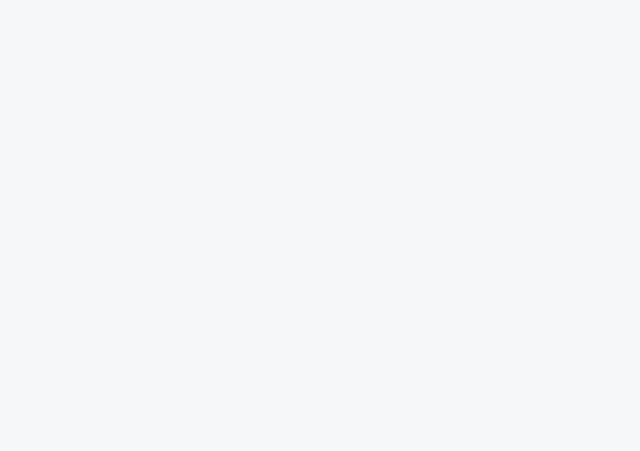
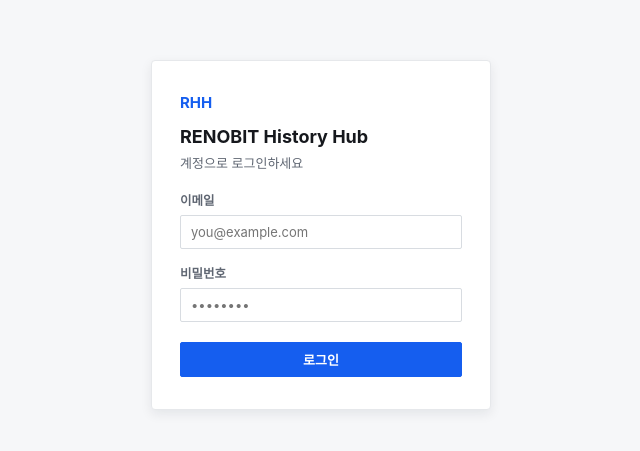
Before and after one commit to wemb-toyproject-rhh/2026_toy_project_h, a React (Vite) app in the folder frontend/: page /login in a window 1280 px wide. Before the commit this address had no page. Shown: the part 165-616 px from the top of the page, without its empty margins (319-959 px from the left). Built offline with nearby package versions, Linux system fonts and the light colour scheme; a web font is replaced by a local one.

Commit message:
feat: 로그인 페이지 추가

```diff
--- a/frontend/src/App.jsx
+++ b/frontend/src/App.jsx
@@ -1,5 +1,6 @@
 import { Routes, Route } from "react-router-dom";
 import AppLayout from "./components/common/AppLayout.jsx";
+import LoginPage from "./pages/LoginPage.jsx";
 import HistoryListPage from "./pages/HistoryListPage.jsx";
 import HistoryDetailPage from "./pages/HistoryDetailPage.jsx";
 import CompareHistoryPage from "./pages/CompareHistoryPage.jsx";
@@ -7,6 +8,7 @@
 export default function App() {
   return (
     <Routes>
+      <Route path="/login" element={<LoginPage />} />
       <Route element={<AppLayout />}>
         <Route path="/" element={<HistoryListPage />} />
         <Route path="/history/:id" element={<HistoryDetailPage />} />
--- a/frontend/src/components/common/Header.jsx
+++ b/frontend/src/components/common/Header.jsx
@@ -19,6 +19,11 @@
       <div className={styles.metaCol}>
         <span className={styles.project}>프로젝트: 스마트 관제 (main)</span>
       </div>
+      <div className={styles.actionCol}>
+        <Link to="/login" className={styles.logout}>
+          로그아웃
+        </Link>
+      </div>
     </header>
   );
 }
--- a/frontend/src/components/common/Header.module.css
+++ b/frontend/src/components/common/Header.module.css
@@ -100,3 +100,23 @@
   text-overflow: ellipsis;
   white-space: nowrap;
 }
+
+.actionCol {
+  flex-shrink: 0;
+  display: flex;
+  align-items: center;
+  padding: 0 16px;
+}
+
+.logout {
+  font-size: 13px;
+  color: var(--color-text-secondary);
+  text-decoration: none;
+  padding: 6px 10px;
+  border-radius: var(--radius-sm);
+}
+
+.logout:hover {
+  background: var(--color-surface-sunken);
+  color: var(--color-text);
+}
--- /dev/null
+++ b/frontend/src/pages/LoginPage.jsx
@@ -0,0 +1,36 @@
+import { useNavigate } from "react-router-dom";
+import Button from "../components/common/Button.jsx";
+import styles from "./LoginPage.module.css";
+
+export default function LoginPage() {
+  const navigate = useNavigate();
+
+  const handleSubmit = (event) => {
+    event.preventDefault();
+    navigate("/");
+  };
+
+  return (
+    <div className={styles.screen}>
+      <form className={styles.card} onSubmit={handleSubmit}>
+        <span className={styles.brand}>RHH</span>
+        <h1 className={styles.title}>RENOBIT History Hub</h1>
+        <p className={styles.subtitle}>계정으로 로그인하세요</p>
+
+        <label className={styles.field}>
+          <span className={styles.label}>이메일</span>
+          <input type="email" className={styles.input} placeholder="you@example.com" />
+        </label>
+
+        <label className={styles.field}>
+          <span className={styles.label}>비밀번호</span>
+          <input type="password" className={styles.input} placeholder="••••••••" />
+        </label>
+
+        <Button type="submit" variant="primary" className={styles.submit}>
+          로그인
+        </Button>
+      </form>
+    </div>
+  );
+}
--- /dev/null
+++ b/frontend/src/pages/LoginPage.module.css
@@ -0,0 +1,69 @@
+.screen {
+  min-height: 100vh;
+  display: flex;
+  align-items: center;
+  justify-content: center;
+  background: var(--color-bg);
+}
+
+.card {
+  width: 340px;
+  display: flex;
+  flex-direction: column;
+  gap: 14px;
+  padding: 32px 28px;
+  background: var(--color-surface);
+  border: 1px solid var(--color-border);
+  border-radius: var(--radius-lg);
+  box-shadow: var(--shadow-md);
+}
+
+.brand {
+  font-size: 15px;
+  font-weight: 700;
+  color: var(--color-accent);
+}
+
+.title {
+  margin: 0;
+  font-size: 18px;
+  font-weight: 700;
+  color: var(--color-text);
+}
+
+.subtitle {
+  margin: -8px 0 4px;
+  font-size: 13px;
+  color: var(--color-text-secondary);
+}
+
+.field {
+  display: flex;
+  flex-direction: column;
+  gap: 6px;
+}
+
+.label {
+  font-size: 12.5px;
+  font-weight: 600;
+  color: var(--color-text-secondary);
+}
+
+.input {
+  padding: 8px 10px;
+  font-size: 13px;
+  border: 1px solid var(--color-border-strong);
+  border-radius: var(--radius-sm);
+  background: var(--color-surface);
+  color: var(--color-text);
+}
+
+.input:focus-visible {
+  outline: 2px solid var(--color-accent);
+  outline-offset: 1px;
+}
+
+.submit {
+  margin-top: 6px;
+  width: 100%;
+}
```
